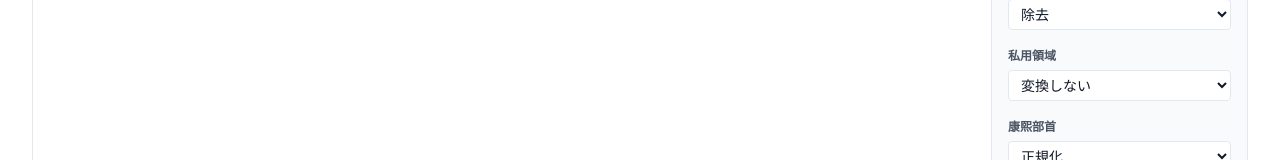
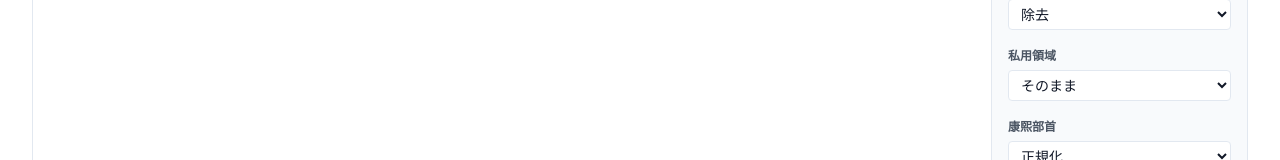
Before and after one commit to sharapeco/tools.suzume.dev, a SvelteKit app: page /text-formatting in a window 1280 px wide. Shown: the part 422-582 px from the top of the page. Built offline with nearby package versions, Linux system fonts and the light colour scheme; what @textlint/kernel would draw is missing.

Commit message:
ラベルを分かりやすく

```diff
--- a/src/routes/text-formatting/formatRules.js
+++ b/src/routes/text-formatting/formatRules.js
@@ -15,7 +15,7 @@ export const formatRules = [
 		id: "normalize-nfc",
 		name: "結合文字",
 		options: {
-			keep: "変換しない",
+			keep: "そのまま",
 			normalize: "合成（NFC正規化）",
 		},
 		default: "normalize",
@@ -31,7 +31,7 @@ export const formatRules = [
 		id: "halfwidth-katakana",
 		name: "半角カタカナ",
 		options: {
-			keep: "変換しない",
+			keep: "そのまま",
 			normalize: "正規化",
 		},
 		default: "normalize",
@@ -47,7 +47,7 @@ export const formatRules = [
 		id: "vertical-forms",
 		name: "縦組用約物",
 		options: {
-			keep: "変換しない",
+			keep: "そのまま",
 			normalize: "横組用に変換",
 		},
 		default: "normalize",
@@ -63,7 +63,7 @@ export const formatRules = [
 		id: "control-characters",
 		name: "制御文字",
 		options: {
-			keep: "変換しない",
+			keep: "そのまま",
 			remove: "除去",
 		},
 		default: "remove",
@@ -82,7 +82,7 @@ export const formatRules = [
 		id: "private-use-area",
 		name: "私用領域",
 		options: {
-			keep: "変換しない",
+			keep: "そのまま",
 			remove: "除去",
 		},
 		default: "keep",
@@ -98,7 +98,7 @@ export const formatRules = [
 		id: "kangxi-radical",
 		name: "康煕部首",
 		options: {
-			keep: "変換しない",
+			keep: "そのまま",
 			normalize: "正規化",
 		},
 		default: "normalize",
@@ -114,7 +114,7 @@ export const formatRules = [
 		id: "trim-leading-spaces",
 		name: "行頭のスペース",
 		options: {
-			keep: "変換しない",
+			keep: "そのまま",
 			all: "除去",
 			ideographic: "全角スペースのみ残す",
 		},
@@ -135,7 +135,7 @@ export const formatRules = [
 		id: "trim-trailing-spaces",
 		name: "行末のスペース",
 		options: {
-			keep: "変換しない",
+			keep: "そのまま",
 			all: "除去",
 		},
 		default: "all",
@@ -151,7 +151,7 @@ export const formatRules = [
 		id: "parentheses",
 		name: "括弧 （）［］｛｝",
 		options: {
-			keep: "変換しない",
+			keep: "そのまま",
 			fullwidth: "全角",
 			halfwidth: "半角",
 			halfwidthSpace: "半角（スペースを追加）",
@@ -191,7 +191,7 @@ export const formatRules = [
 		id: "latin",
 		name: "ラテン文字",
 		options: {
-			keep: "変換しない",
+			keep: "そのまま",
 			halfwidth: "半角",
 			fullwidth: "全角",
 			fullwidth1c: "1文字のみ全角",
@@ -218,7 +218,7 @@ export const formatRules = [
 		id: "figure",
 		name: "数字",
 		options: {
-			keep: "変換しない",
+			keep: "そのまま",
 			halfwidth: "半角",
 			fullwidth: "全角",
 			fullwidth1c: "1桁のみ全角",
@@ -245,7 +245,7 @@ export const formatRules = [
 		id: "text-spacing",
 		name: "和欧間スペース",
 		options: {
-			keep: "変換しない",
+			keep: "そのまま",
 			strip: "スペースなし",
 			hair: "Hair space",
 			thin: "Thin space",
```
